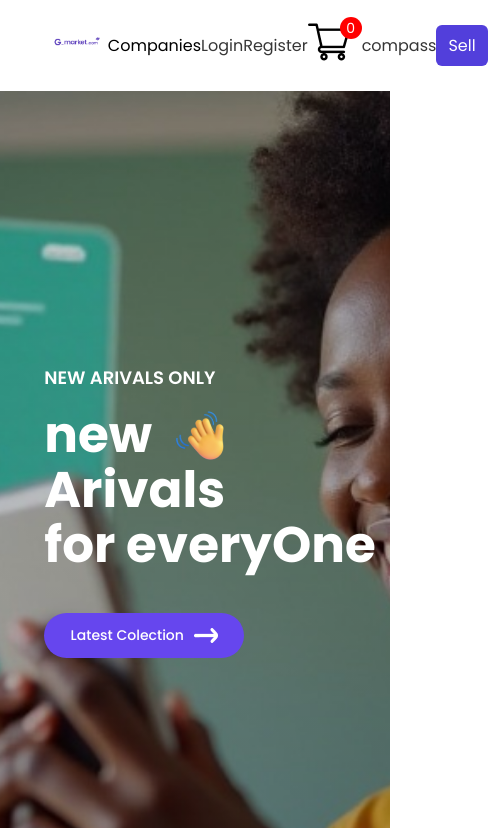
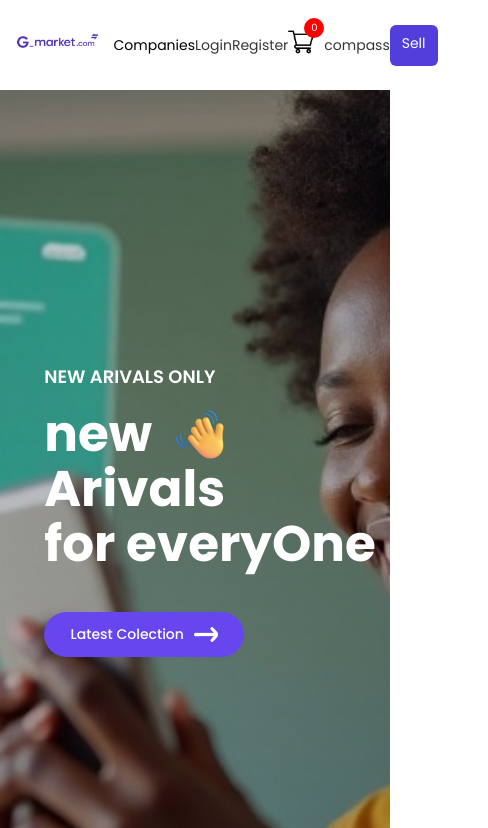
Before and after one commit to OLEHFIDELIS/generalmarket, a React (Create React App) app in the folder frontend/: page / in a window 390 px wide. Shown: the top 828 px of the page, 488 px wide, since content can reach past the window. Built offline with nearby package versions, Linux system fonts and the light colour scheme; no server answers.

Commit message:
worked on the nav reponsiveness

```diff
--- a/frontend/src/Components/NewNav/NewNav.css
+++ b/frontend/src/Components/NewNav/NewNav.css
@@ -66,3 +66,27 @@
     color: #ffff;
     padding-bottom: 3px;
 }
+
+@media (max-width: 1024px) {
+    .navbbar{
+        padding: 0px;
+    }
+    .navbbar .navright{
+        padding-left: 0px;
+        font-size: 14px;
+        width: 50%;
+    }
+    .navbbar .navleft{
+        font-size: 14px;
+        padding: 0px;
+    }
+    .navbbar .navleft div img{
+        width: 26px;
+    }
+    .navbbar .navleft .nav-cart-count{
+        width: 20px;
+        height: 20px;
+        font-size: 10px;
+    }
+
+}
```
